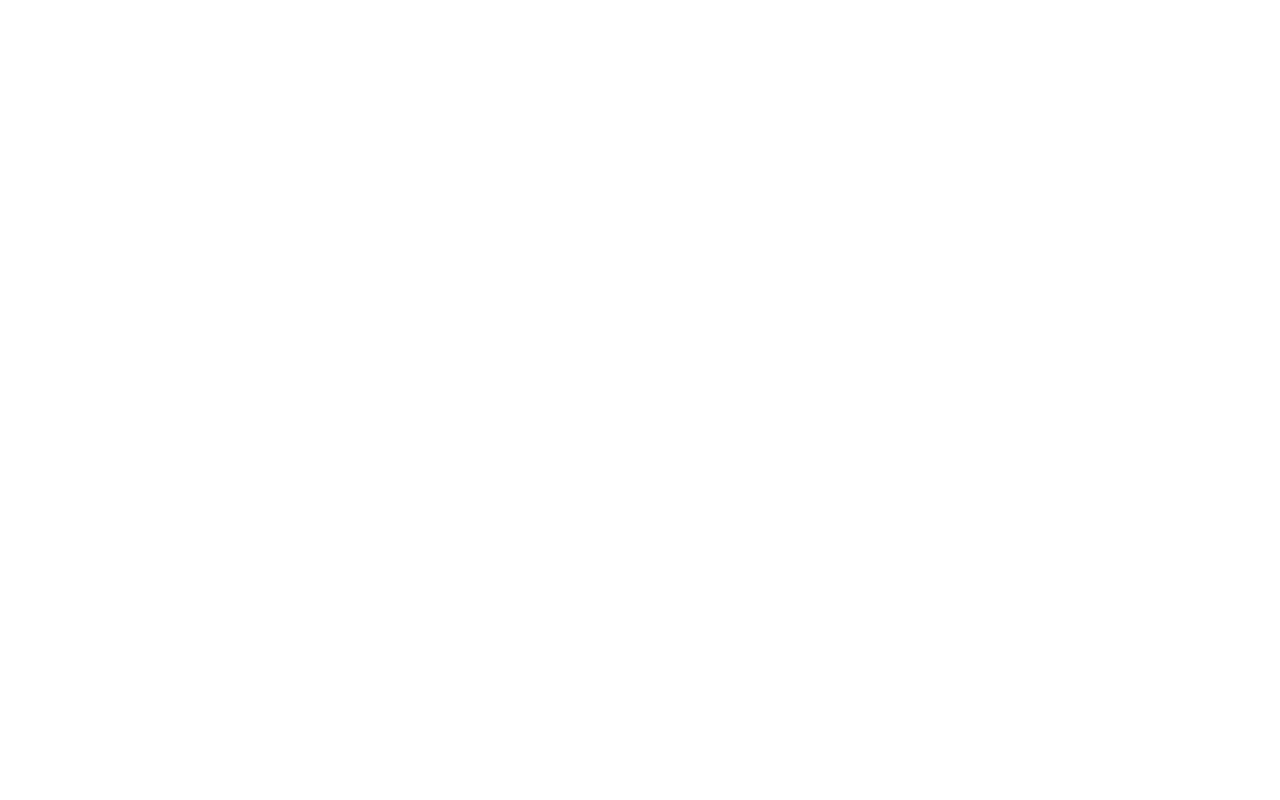
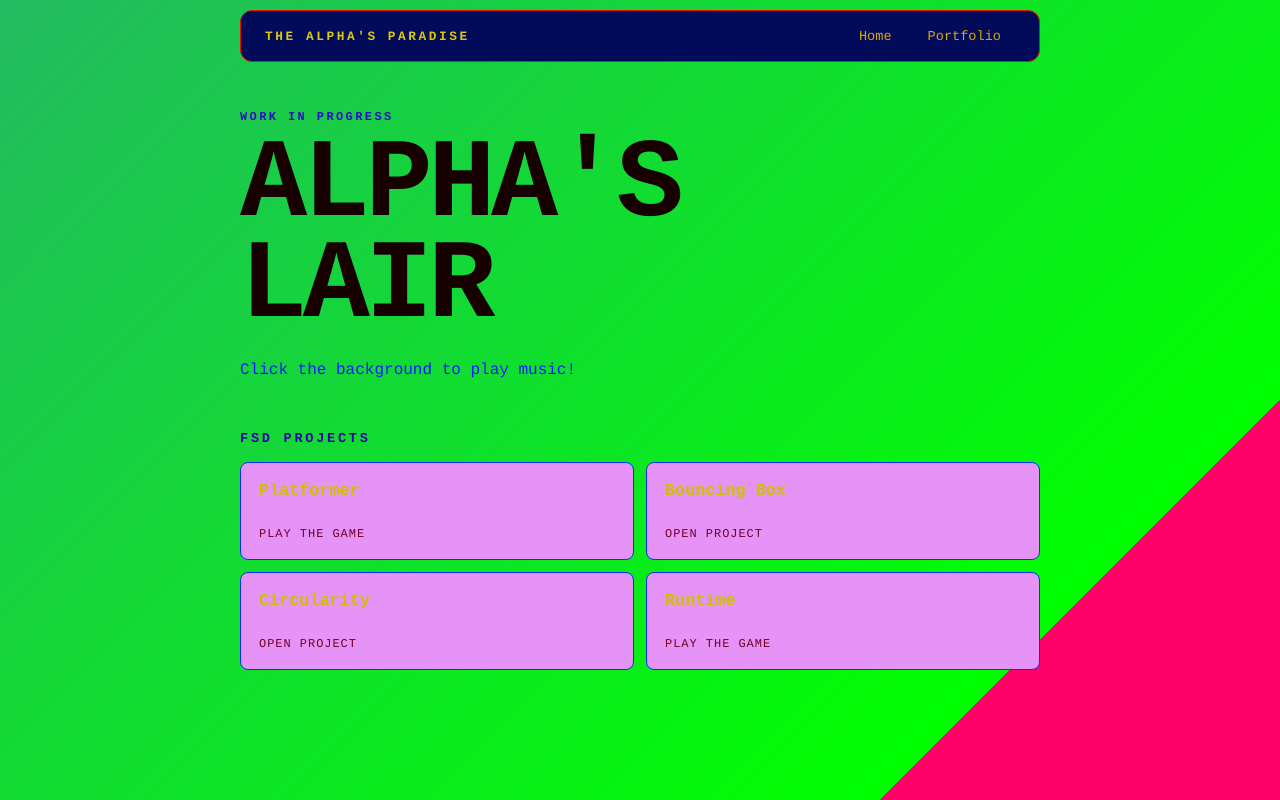
Before and after one commit to Ava-O4/Ava-O4.github.io, a plain HTML site: page portfolio.html in a window 1280 px wide. Drawn offline with Linux system fonts and the light colour scheme.

Commit message:
Update website and portfolio

```diff
--- a/portfolio.html
+++ b/portfolio.html
@@ -0,0 +1,57 @@
+<!DOCTYPE html>
+<html lang="en">
+
+<head>
+  <meta charset="UTF-8">
+  <meta name="viewport" content="width=device-width, initial-scale=1.0">
+  <title>Alpha's Portfolio</title>
+  <link rel="stylesheet" href="style.css">
+</head>
+
+<body>
+  <div id="all-contents">
+    <nav>
+      <h1>The Alpha's Paradise</h1>
+      <ul id="nav-ul">
+        <li class="nav-li"><a href="index.html">Home</a></li>
+        <li class="nav-li"><a href="portfolio.html" aria-current="page">Portfolio</a></li>
+      </ul>
+    </nav>
+
+    <main class="portfolio-main">
+      <section class="portfolio-header">
+        <p class="eyebrow">Work in progress</p>
+        <h2>Alpha's Lair</h2>
+        <p>Click the background to play music!</p>
+      </section>
+
+      <section class="project-section" aria-labelledby="fsd-projects-title">
+        <h3 id="fsd-projects-title">FSD Projects</h3>
+        <ul id="portfolio">
+          <li><a href="fsd-projects/platformer/">Platformer <span>Play the game</span></a></li>
+          <li><a href="fsd-projects/bouncing-box/">Bouncing Box <span>Open project</span></a></li>
+          <li><a href="fsd-projects/circularity/">Circularity <span>Open project</span></a></li>
+          <li><a href="fsd-projects/runtime/">Runtime <span>Play the game</span></a></li>
+        </ul>
+      </section>
+    </main>
+  </div>
+
+  <!-- 1. Hidden Audio Element -->
+  <audio id="bg-music" loop>
+    <source src="30 min of Smooth Jazz Piano Music in a Cozy Bedroom for Relaxing , Study, take a break 4.mp3"
+      type="audio/mpeg">
+  </audio>
+
+  <!-- 2. Browser Autoplay Bypass Script -->
+  <script>
+    document.addEventListener('click', function () {
+      var audio = document.getElementById('bg-music');
+      audio.play().catch(function (error) {
+        console.log("Playback prevented by browser rules:", error);
+      });
+    }, { once: true }); // Runs only on the very first click
+  </script>
+</body>
+
+</html>
--- a/style.css
+++ b/style.css
@@ -3,14 +3,14 @@
 }
 
 body {
-    background: linear-gradient(135deg, #fa49fa 20%, #333399 50%, #00ffcc 80%);
+  background: linear-gradient(135deg, #6d30e0 20%, #e9770c 20%, #339990 50%, #00ff00 80%, #ff006a 80%);
   background-size: 400% 400%;
   animation: moveGradient 12s ease infinite;
   background-attachment: fixed;
   height: 100vh;
   margin: 0;
 
-    color: rgb(150, 25, 45);
+  color: rgb(156, 116, 5);
   padding: 10px;
   font-family: Courier, monospace;
 }
@@ -18,6 +18,77 @@
 #all-contents {
   max-width: 800px;
   margin: auto;
+}
+.portfolio-main {
+  display: block;
+  min-height: calc(100vh - 160px);
+}
+.portfolio-header {
+  max-width: 650px;
+  margin-bottom: 48px;
+}
+.portfolio-header h2 {
+  margin-bottom: 20px;
+}
+.portfolio-header > p:last-child {
+  max-width: 560px;
+  color: #031cff;
+  line-height: 1.6;
+}
+.eyebrow {
+  margin: 0 0 12px;
+  color: #290dc9;
+  font-size: 0.75rem;
+  font-weight: 700;
+  letter-spacing: 0.2em;
+  text-transform: uppercase;
+}
+.project-section h3 {
+  margin: 0 0 16px;
+  color: #2e03a7;
+  font-size: 0.85rem;
+  letter-spacing: 0.2em;
+  text-transform: uppercase;
+}
+#portfolio {
+  display: grid;
+  grid-template-columns: repeat(2, minmax(0, 1fr));
+  gap: 12px;
+  list-style: none;
+  margin: 0;
+  padding: 0;
+}
+#portfolio li {
+  background: #e693f7;
+  border: 1px solid #002fff;
+  border-radius: 8px;
+  overflow: hidden;
+}
+#portfolio a {
+  display: flex;
+  min-height: 96px;
+  flex-direction: column;
+  justify-content: space-between;
+  gap: 12px;
+  padding: 18px;
+  color: #cec001;
+  font-size: 1.05rem;
+  font-weight: 700;
+  text-decoration: none;
+}
+#portfolio a span {
+  color: #720026;
+  font-size: 0.75rem;
+  font-weight: 500;
+  letter-spacing: 0.08em;
+  text-transform: uppercase;
+}
+#portfolio a:hover {
+  background: #d9dd00;
+  color: #5f30e0;
+}
+#portfolio a:hover span {
+  color: #002ead;
 }
 main {
   display: grid;
@@ -44,7 +115,7 @@
   font-weight: 900;
   letter-spacing: -0.04em;
   text-transform: uppercase;
-  color: #000;
+  color: #160000;
 }
 
 .content > p {
@@ -100,7 +171,7 @@
   transform: translateY(-2px);
 }
 #interests h3 {
-  color: #6d0012;
+  color: #000000;
 }
 
 #interests li {
@@ -121,7 +192,7 @@
   display: block;
   border-radius: 16px;
   filter: grayscale(100%);
-  box-shadow: 0 8px 30px rgba(186, 1, 1, 0.983)2);
+  box-shadow: 0 8px 30px rgba(186, 1, 1, 0.983);
   transition:
     filter 0.4s ease,
     transform 0.4s ease,
@@ -159,7 +230,7 @@
   font-weight: 700;
   text-transform: uppercase;
   letter-spacing: 0.2em;
-  color: #000;
+  color: #b80000;
 }
 
 #nav-ul {
@@ -171,7 +242,7 @@
 }
 
 .nav-li a {
-  color: #666;
+  color: #4b0000;
   text-decoration: none;
   font-size: 0.85rem;
   font-weight: 500;
@@ -187,24 +258,44 @@
   color: #fff;
 }
 nav {
-  background: #1a1a2e;
-  border-color: #1a1a2e;
+  background: #020b5a;
+  border-color: #ee1000;
 }
 
 nav h1 {
-  color: #e94560;
+  color: #dacb00;
 }
 
 .nav-li a {
-  color: #a8b2d8;
+  color: #e0a607;
 }
 
 .nav-li a:hover {
-  background: #e94560;
-  color: #fff;
+  background: #6508cf;
+  color: #04cbfd;
 }
 @keyframes moveGradient {
-  0% { background-position: 0% 50%; }
-  50% { background-position: 100% 50%; }
-  100% { background-position: 0% 50%; }
+  0% {
+    background-position: 0% 50%;
   }
+  50% {
+    background-position: 100% 50%;
+  }
+  100% {
+    background-position: 0% 50%;
+  }
+}
+@media (max-width: 680px) {
+  main {
+    grid-template-columns: 1fr;
+    min-height: auto;
+  }
+  #portfolio {
+    grid-template-columns: 1fr;
+  }
+  nav {
+    align-items: flex-start;
+    flex-direction: column;
+    gap: 16px;
+  }
+}
```
Also changed, not shown: index.html (+21 -8 lines). Lines whose indentation alone changed are shown as unchanged.
